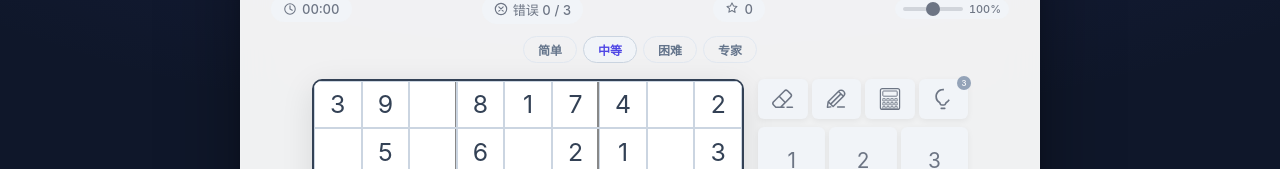
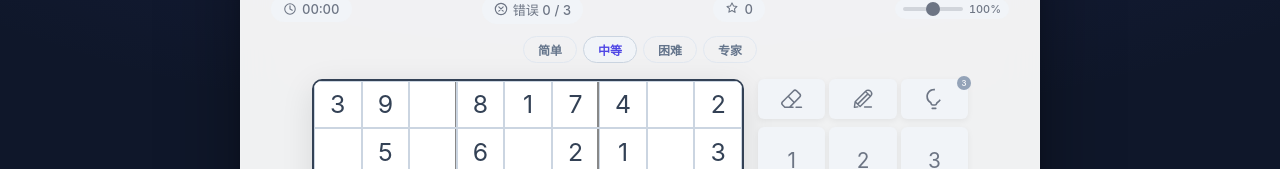
Before and after one commit to daxmate/sudoku, a Vue app: page / in a window 1280 px wide. Shown: the part 181-350 px from the top of the page. Built offline with nearby package versions, Linux system fonts and the light colour scheme.

Commit message:
refactor: 自动计算移到设置面板，开启后选中格子自动显示候选

```diff
--- a/src/App.vue
+++ b/src/App.vue
@@ -11,7 +11,6 @@
             :note-active="game.state.isNoteMode"
             @erase="game.eraseCell()"
             @toggle-notes="game.toggleNoteMode()"
-            @auto-calc="game.autoCalcCell()"
           />
           <NumberPad @place="game.placeNumber($event)" />
           <BottomPanel
@@ -25,7 +24,12 @@
         </div>
       </div>
 
-    <SettingsOverlay :visible="showSettings" @close="showSettings = false" />
+    <SettingsOverlay
+      :visible="showSettings"
+      :auto-calc="game.state.isAutoCalc"
+      @close="showSettings = false"
+      @toggle-auto-calc="game.toggleAutoCalc($event)"
+    />
     <ConfirmOverlay
       :visible="showConfirm"
       message="确定要开始新游戏吗？当前进度将丢失。"
--- a/src/components/ActionButtons.vue
+++ b/src/components/ActionButtons.vue
@@ -1,29 +1,17 @@
 <template>
   <div class="action-buttons">
-    <!-- 擦除 -->
     <button class="erase-btn" title="擦除" @click="$emit('erase')">
       <svg viewBox="0 0 30 31" width="24" height="24">
         <path fill="currentColor" fill-rule="evenodd" d="M27.13 25.11a1 1 0 01.12 2h-6.9a1 1 0 01-.11-2H27.13zM21.48 4.08l.17.14.16.15 3.76 3.76a4 4 0 01.15 5.5l-.15.16-11.32 11.32h2.04a1 1 0 011 .89v.11a1 1 0 01-.88 1H6.52a3 3 0 01-1.98-.74l-.14-.14-2.23-2.22a4 4 0 01-.15-5.5l.15-.16L16.15 4.37a4 4 0 015.33-.29zm-11.52 9.3l-6.38 6.38a2 2 0 00-.11 2.7l.11.13 2.23 2.23a1 1 0 00.58.28l.13.01h4.9l5.13-5.13-6.59-6.6zm7.87-7.82l-.14.1-.13.13-6.18 6.18 6.59 6.6 6.19-6.2a2 2 0 00.11-2.7l-.11-.12-3.77-3.76a2 2 0 00-2.56-.22z"/>
       </svg>
     </button>
 
-    <!-- 笔记 -->
     <button class="notes-toggle" :class="{ active: noteActive }" title="笔记" @click="$emit('toggleNotes')">
       <svg viewBox="0 0 30 31" width="24" height="24">
         <path fill="currentColor" d="M25.43 4.76a5.42 5.42 0 01.19 7.52l-.18.2-13.5 13.48a.91.91 0 01-1.21.08l-.1-.08-5.07-5.08-.59 4.34 3.25-.44c.44-.05.84.2 1 .58l.03.11.02.11c.06.47-.24.91-.7 1.03l-.1.02-4.45.6a.94.94 0 01-.79-.27.92.92 0 01-.26-.65v-.13l1-7.4a.92.92 0 01.19-.44l.08-.09L17.71 4.76a5.45 5.45 0 017.72 0zm.35 20.08a1 1 0 110 2h-8.7a1 1 0 010-2h8.7zM21.4 10.18L9.43 22.13 11.3 24l11.95-11.95-1.86-1.86zm-3.23-3.23L6.2 18.91l1.92 1.91L20.07 8.86l-1.9-1.9zm3.42-1.93c-.69 0-1.35.2-1.92.56l-.15.1 5.01 5 .1-.14c.33-.5.51-1.09.55-1.7l.01-.22a3.58 3.58 0 00-3.6-3.6z"/>
       </svg>
     </button>
 
-    <!-- 自动计算 -->
-    <button class="auto-calc-btn" title="自动计算" @click="$emit('autoCalc')">
-      <svg viewBox="0 0 30 30" width="24" height="24" fill="none">
-        <rect x="3" y="2" width="24" height="26" rx="2.5" stroke="currentColor" stroke-width="1.5"/>
-        <rect x="6" y="5" width="18" height="6.5" rx="1" stroke="currentColor" stroke-width="1.2"/>
-        <path stroke="currentColor" stroke-width="1" d="M6 14.5h3v3H6zm5 0h3v3h-3zm5 0h3v3h-3zm5 0h3v3h-3zM6 19.5h3v3H6zm5 0h3v3h-3zm5 0h3v3h-3zm5 0h3v3h-3zM6 24.5h3v3H6zm5 0h3v3h-3zm5 0h3v3h-3zm5 0h3v3h-3z"/>
-      </svg>
-    </button>
-
-    <!-- 提示 -->
     <button class="warning" title="提示">
       <svg viewBox="0 0 30 30" width="24" height="24">
         <g fill="currentColor" fill-rule="evenodd">
@@ -41,13 +29,13 @@ defineProps({
   noteActive: Boolean,
 })
 
-defineEmits(['erase', 'toggleNotes', 'autoCalc'])
+defineEmits(['erase', 'toggleNotes'])
 </script>
 
 <style scoped>
 .action-buttons {
   display: grid;
-  grid-template-columns: repeat(4, 1fr);
+  grid-template-columns: repeat(3, 1fr);
   gap: 4px;
 }
 
@@ -86,9 +74,7 @@ defineEmits(['erase', 'toggleNotes', 'autoCalc'])
 }
 
 .erase-btn { color: var(--action-erase-text); }
-
 .notes-toggle.active { color: var(--action-notes-active-text); }
-
 .warning { color: var(--action-warning-text); }
 
 .hint-count {
--- a/src/components/SettingsOverlay.vue
+++ b/src/components/SettingsOverlay.vue
@@ -2,6 +2,13 @@
   <div v-if="visible" class="overlay" @click.self="$emit('close')">
     <div class="overlay-box">
       <h3>设置</h3>
+      <div class="setting-row">
+        <label>自动计算</label>
+        <label class="toggle">
+          <input type="checkbox" :checked="autoCalc" @change="$emit('toggleAutoCalc', $event.target.checked)" />
+          <span class="toggle-track"></span>
+        </label>
+      </div>
       <div class="setting-row">
         <label>音效</label>
         <label class="toggle">
@@ -26,8 +33,9 @@
 <script setup>
 defineProps({
   visible: Boolean,
+  autoCalc: Boolean,
 })
-defineEmits(['close'])
+defineEmits(['close', 'toggleAutoCalc'])
 </script>
 
 <style scoped>
--- a/src/composables/useGameStore.js
+++ b/src/composables/useGameStore.js
@@ -9,6 +9,7 @@ const state = reactive({
   selectedCell: null,
   notes: [],
   isNoteMode: false,
+  isAutoCalc: false,
   isAutoMark: false,
 })
 
@@ -58,6 +59,11 @@ function newGame(difficulty = state.difficulty) {
 
 function selectCell(row, col) {
   state.selectedCell = { row, col }
+
+  // 自动计算设置开启时，自动显示候选
+  if (state.isAutoCalc && state.playerGrid[row][col] === 0) {
+    state.notes[row][col] = calcCandidates(row, col)
+  }
 }
 
 function placeNumber(num) {
@@ -98,15 +104,12 @@ function toggleNoteMode() {
   state.isNoteMode = !state.isNoteMode
 }
 
-function autoCalcCell() {
-  if (!state.selectedCell) return
-  const { row, col } = state.selectedCell
-  if (state.playerGrid[row][col] !== 0) return
-  // 如果该格已有候选数就清掉，否则计算
-  if (state.notes[row][col].size > 0) {
-    state.notes[row][col].clear()
-  } else {
-    state.notes[row][col] = calcCandidates(row, col)
+function toggleAutoCalc(on) {
+  state.isAutoCalc = on
+  if (on && state.selectedCell) {
+    const { row, col } = state.selectedCell
+    if (state.playerGrid[row][col] === 0)
+      state.notes[row][col] = calcCandidates(row, col)
   }
 }
 
@@ -127,7 +130,7 @@ export function useGameStore() {
     placeNumber,
     eraseCell,
     toggleNoteMode,
-    autoCalcCell,
+    toggleAutoCalc,
     toggleAutoMark,
   }
 }
```
